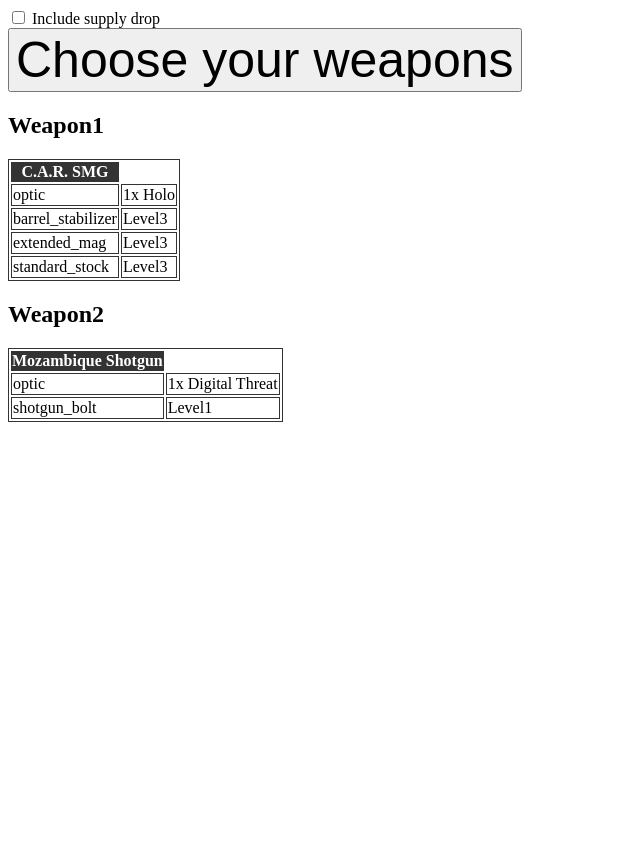
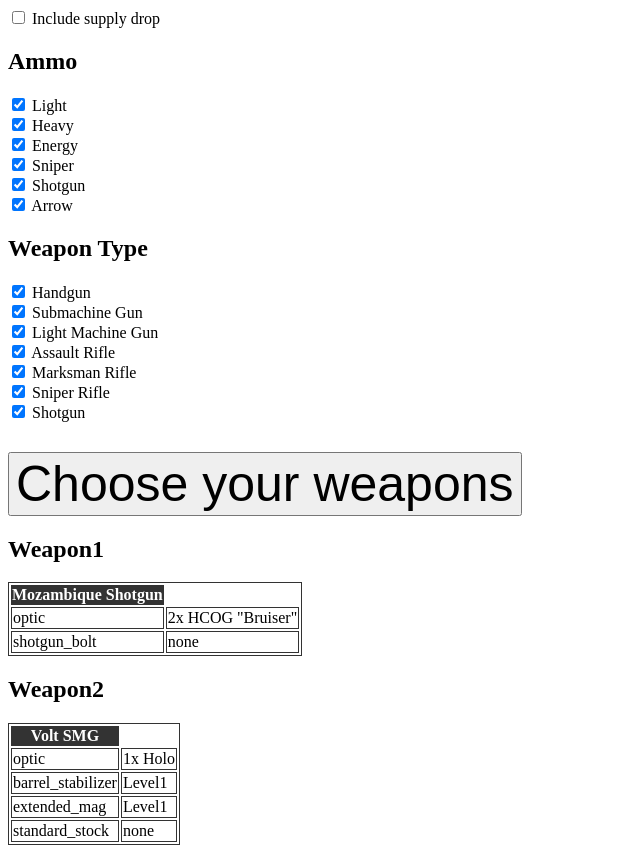
Before and after one commit to WhiteAsparagus1101/ChooseYourWeaponsForApexLegends, a plain HTML site: page index.html in a window 1280 px wide. Both pictures are taken after a click on the button "Choose your weapons". Shown: the whole page, without its empty margins (0-640 px from the left). Before the commit the page ends 800 px from the top, so only its background shows below. Drawn offline with Linux system fonts and the light colour scheme.

Commit message:
弾の種類と武器の種類でフィルターをかけられるようにした。

```diff
--- a/functions.js
+++ b/functions.js
@@ -1,308 +1,417 @@
 const weapons = [{
     "name": "HAVOC Rifle",
-        "attatchment": {
+    "ammo": "Energy",
+    "weapon_type": "MR",
+    "attachments": {
         "optic": ["none", "1x HCOG \"Classic\"", "1x Holo", "2x HCOG \"Bruiser\"", "1x-2x Variable Holo", "3x HCOG \"Ranger\"", "2x-4x Variable AOG"],
         "extended_mag": ["none", "Level1", "Level2", "Level3", "Level4"],
         "standard_stock": ["none", "Level1", "Level2", "Level3"],
         "hop_up": ["none", "Turbocharger"]
     },
-        "supply drop": false
+    "supply_drop": false
 },
 {
     "name": "VK-47 Flatline",
-        "attatchment": {
+    "ammo": "Heavy",
+    "weapon_type": "AR",
+    "attachments": {
         "optic": ["none", "1x HCOG \"Classic\"", "1x Holo", "2x HCOG \"Bruiser\"", "1x-2x Variable Holo", "3x HCOG \"Ranger\"", "2x-4x Variable AOG"],
         "extended_mag": ["none", "Level1", "Level2", "Level3", "Level4"],
         "standard_stock": ["none", "Level1", "Level2", "Level3"]
     },
-        "supply drop": false,
+    "supply_drop": false,
 },
 {
     "name": "Hemlok Burst AR",
-        "attatchment": {
+    "ammo": "Heavy",
+    "weapon_type": "AR",
+    "attachments": {
         "optic": ["none", "1x HCOG \"Classic\"", "1x Holo", "2x HCOG \"Bruiser\"", "1x-2x Variable Holo", "3x HCOG \"Ranger\"", "2x-4x Variable AOG"],
         "barrel_stabilizer": ["none", "Level1", "Level2", "Level3"],
         "extended_mag": ["none", "Level1", "Level2", "Level3", "Level4"],
         "standard_stock": ["none", "Level1", "Level2", "Level3"],
         "hop_up": ["none", "Boosted Loader"]
     },
-        "supply drop": false
+    "supply_drop": false
 },
 {
     "name": "R-301 Carbine",
-        "attatchment": {
+    "ammo": "Light",
+    "weapon_type": "AR",
+    "attachments": {
         "optic": ["none", "1x HCOG \"Classic\"", "1x Holo", "2x HCOG \"Bruiser\"", "1x-2x Variable Holo", "3x HCOG \"Ranger\"", "2x-4x Variable AOG"],
         "barrel_stabilizer": ["none", "Level1", "Level2", "Level3"],
         "extended_mag": ["none", "Level1", "Level2", "Level3", "Level4"],
         "standard_stock": ["none", "Level1", "Level2", "Level3"]
     },
-        "supply drop": false
+    "supply_drop": false
 },
 {
     "name": "Alternator SMG",
-        "attatchment": {
+    "ammo": "Light",
+    "weapon_type": "SMG",
+    "attachments": {
         "optic": ["none", "1x HCOG \"Classic\"", "1x Holo", "2x HCOG \"Bruiser\"", "1x-2x Variable Holo", "1x Digital Threat"]
     },
-        "supply drop": true,
+    "supply_drop": true,
 },
 {
     "name": "Prowler Burst PDW",
-        "attatchment": {
+    "ammo": "Heavy",
+    "weapon_type": "SMG",
+    "attachments": {
         "optic": ["none", "1x HCOG \"Classic\"", "1x Holo", "2x HCOG \"Bruiser\"", "1x-2x Variable Holo", "1x Digital Threat"],
         "extended_mag": ["none", "Level1", "Level2", "Level3", "Level4"],
         "standard_stock": ["none", "Level1", "Level2", "Level3"]
     },
-        "supply drop": false
+    "supply_drop": false
 },
 {
     "name": "R-99 SMG",
-        "attatchment": {
+    "ammo": "Heavy",
+    "weapon_type": "SMG",
+    "attachments": {
         "optic": ["none", "1x HCOG \"Classic\"", "1x Holo", "2x HCOG \"Bruiser\"", "1x-2x Variable Holo", "1x Digital Threat"],
         "barrel_stabilizer": ["none", "Level1", "Level2", "Level3"],
         "extended_mag": ["none", "Level1", "Level2", "Level3", "Level4"],
         "standard_stock": ["none", "Level1", "Level2", "Level3"]
     },
-        "supply drop": false
+    "supply_drop": false
 },
 {
     "name": "Volt SMG",
-        "attatchment": {
+    "ammo": "Energy",
+    "weapon_type": "SMG",
+    "attachments": {
         "optic": ["none", "1x HCOG \"Classic\"", "1x Holo", "2x HCOG \"Bruiser\"", "1x-2x Variable Holo", "1x Digital Threat"],
         "barrel_stabilizer": ["none", "Level1", "Level2", "Level3"],
         "extended_mag": ["none", "Level1", "Level2", "Level3", "Level4"],
         "standard_stock": ["none", "Level1", "Level2", "Level3"]
     },
-        "supply drop": false
+    "supply_drop": false
 },
 {
     "name": "C.A.R. SMG",
-        "attatchment": {
+    "ammo": "Heavy",
+    "weapon_type": "SMG",
+    "attachments": {
         "optic": ["none", "1x HCOG \"Classic\"", "1x Holo", "2x HCOG \"Bruiser\"", "1x-2x Variable Holo", "1x Digital Threat"],
         "barrel_stabilizer": ["none", "Level1", "Level2", "Level3"],
         "extended_mag": ["none", "Level1", "Level2", "Level3", "Level4"],
         "standard_stock": ["none", "Level1", "Level2", "Level3"]
     },
-        "supply drop": false
+    "supply_drop": false
 },
 {
     "name": "Devotion LMG",
-        "attatchment": {
+    "ammo": "Energy",
+    "weapon_type": "LMG",
+    "attachments": {
         "optic": ["none", "1x HCOG \"Classic\"", "1x Holo", "2x HCOG \"Bruiser\"", "1x-2x Variable Holo", "3x HCOG \"Ranger\"", "2x-4x Variable AOG"],
         "barrel_stabilizer": ["none", "Level1", "Level2", "Level3"],
         "extended_mag": ["none", "Level1", "Level2", "Level3", "Level4"],
         "standard_stock": ["none", "Level1", "Level2", "Level3"],
         "hop_up": ["none", "Turbocharger"]
     },
-        "supply drop": false
+    "supply_drop": false
 },
 {
     "name": "L-STAR EMG",
-        "attatchment": {
+    "ammo": "Energy",
+    "weapon_type": "LMG",
+    "attachments": {
         "optic": ["none", "1x HCOG \"Classic\"", "1x Holo", "2x HCOG \"Bruiser\"", "1x-2x Variable Holo", "3x HCOG \"Ranger\"", "2x-4x Variable AOG"],
         "barrel_stabilizer": ["none", "Level1", "Level2", "Level3"],
         "extended_mag": ["none", "Level1", "Level2", "Level3", "Level4"],
         "standard_stock": ["none", "Level1", "Level2", "Level3"]
     },
-        "supply drop": false
+    "supply_drop": false
 },
 {
     "name": "M600 Spitfire",
-        "attatchment": {
+    "ammo": "Heavy",
+    "weapon_type": "LMG",
+    "attachments": {
         "optic": ["none", "1x HCOG \"Classic\"", "1x Holo", "2x HCOG \"Bruiser\"", "1x-2x Variable Holo", "3x HCOG \"Ranger\"", "2x-4x Variable AOG"]
     },
-        "supply drop": true
+    "supply_drop": true
 },
 {
     "name": "Rampage LMG",
-        "attatchment": {
+    "ammo": "Heavy",
+    "weapon_type": "LMG",
+    "attachments": {
         "optic": ["none", "1x HCOG \"Classic\"", "1x Holo", "2x HCOG \"Bruiser\"", "1x-2x Variable Holo", "3x HCOG \"Ranger\"", "2x-4x Variable AOG"],
         "barrel_stabilizer": ["none", "Level1", "Level2", "Level3"],
         "extended_mag": ["none", "Level1", "Level2", "Level3", "Level4"],
         "standard_stock": ["none", "Level1", "Level2", "Level3"]
     },
-        "supply drop": false
+    "supply_drop": false
 },
 {
     "name": "G7 Scout",
-        "attatchment": {
+    "ammo": "Light",
+    "weapon_type": "MR",
+    "attachments": {
         "optic": ["none", "1x HCOG \"Classic\"", "1x Holo", "2x HCOG \"Bruiser\"", "1x-2x Variable Holo", "3x HCOG \"Ranger\"", "2x-4x Variable AOG"]
     },
-        "supply drop": true
+    "supply_drop": true
 },
 {
     "name": "Triple Take",
-        "attatchment": {
+    "ammo": "Energy",
+    "weapon_type": "MR",
+    "attachments": {
         "optic": ["none", "1x HCOG \"Classic\"", "1x Holo", "2x HCOG \"Bruiser\"", "1x-2x Variable Holo", "3x HCOG \"Ranger\"", "2x-4x Variable AOG"],
         "extended_mag": ["none", "Level1", "Level2", "Level3", "Level4"],
         "sniper_stock": ["none", "Level1", "Level2", "Level3"]
     },
-        "supply drop": false
+    "supply_drop": false
 },
 {
     "name": "30-30 Repeater",
-        "attatchment": {
+    "ammo": "Heavy",
+    "weapon_type": "MR",
+    "attachments": {
         "optic": ["none", "1x HCOG \"Classic\"", "1x Holo", "2x HCOG \"Bruiser\"", "1x-2x Variable Holo", "3x HCOG \"Ranger\"", "2x-4x Variable AOG"],
         "extended_mag": ["none", "Level1", "Level2", "Level3", "Level4"],
         "sniper_stock": ["none", "Level1", "Level2", "Level3"],
         "hop_up": ["none", "Shatter Caps"]
     },
-        "supply drop": false
+    "supply_drop": false
 },
 {
     "name": "Bocek Compound Bow",
-        "attatchment": {
+    "ammo": "Arrow",
+    "weapon_type": "MR",
+    "attachments": {
         "optic": ["none", "1x HCOG \"Classic\"", "1x Holo", "2x HCOG \"Bruiser\"", "1x-2x Variable Holo", "3x HCOG \"Ranger\""],
         "hop_up": ["none", "Deadeye's Tempo", "Shatter Caps"]
     },
-        "supply drop": false
+    "supply_drop": false
 },
 {
     "name": "Charge Rifle",
-        "attatchment": {
+    "ammo": "Sniper",
+    "weapon_type": "SR",
+    "attachments": {
         "optic": ["none", "1x HCOG \"Classic\"", "1x Holo", "2x HCOG \"Bruiser\"", "1x-2x Variable Holo", "6x Sniper", "3x HCOG \"Ranger\"", "2x-4x Variable AOG", "4x-8x Variable Sniper", "4x-10x Digital Sniper Threat"],
         "sniper_stock": ["none", "Level1", "Level2", "Level3"]
     },
-        "supply drop": false
+    "supply_drop": false
 },
 {
     "name": "Longbow DMR",
-        "attatchment": {
+    "ammo": "Sniper",
+    "weapon_type": "SR",
+    "attachments": {
         "optic": ["none", "1x HCOG \"Classic\"", "1x Holo", "2x HCOG \"Bruiser\"", "1x-2x Variable Holo", "6x Sniper", "3x HCOG \"Ranger\"", "2x-4x Variable AOG", "4x-8x Variable Sniper", "4x-10x Digital Sniper Threat"],
         "barrel_stabilizer": ["none", "Level1", "Level2", "Level3"],
         "extended_mag": ["none", "Level1", "Level2", "Level3", "Level4"],
         "sniper_stock": ["none", "Level1", "Level2", "Level3"]
     },
-        "supply drop": false
+    "supply_drop": false
 },
 {
     "name": "Kraber .50-Cal Sniper",
-        "attatchment": {},
-        "supply drop": true
+    "ammo": "Sniper",
+    "weapon_type": "SR",
+    "attachments": {},
+    "supply_drop": true
 },
 {
     "name": "Sentinel",
-        "attatchment": {
+    "ammo": "Sniper",
+    "weapon_type": "SR",
+    "attachments": {
         "optic": ["none", "1x HCOG \"Classic\"", "1x Holo", "2x HCOG \"Bruiser\"", "1x-2x Variable Holo", "6x Sniper", "3x HCOG \"Ranger\"", "2x-4x Variable AOG", "4x-8x Variable Sniper", "4x-10x Digital Sniper Threat"],
         "extended_mag": ["none", "Level1", "Level2", "Level3", "Level4"],
         "sniper_stock": ["none", "Level1", "Level2", "Level3"],
         "hop_up": ["none", "Deadeye's Tempo"]
     },
-        "supply drop": false
+    "supply_drop": false
 },
 {
     "name": "EVA-8 Auto",
-        "attatchment": {
+    "ammo": "Shotgun",
+    "weapon_type": "SG",
+    "attachments": {
         "optic": ["none", "1x HCOG \"Classic\"", "1x Holo", "2x HCOG \"Bruiser\"", "1x-2x Variable Holo", "1x Digital Threat"],
         "shotgun_bolt": ["none", "Level1", "Level2", "Level3"]
     },
-        "supply drop": false
+    "supply_drop": false
 },
 {
     "name": "Mastiff Shotgun",
-        "attatchment": {
+    "ammo": "Shotgun",
+    "weapon_type": "SG",
+    "attachments": {
         "optic": ["none", "1x HCOG \"Classic\"", "1x Holo", "2x HCOG \"Bruiser\"", "1x-2x Variable Holo", "1x Digital Threat"],
         "shotgun_bolt": ["none", "Level1", "Level2", "Level3"],
         "hop_up": ["none", "Dual Shell"]
     },
-        "supply drop": false
+    "supply_drop": false
 },
 {
     "name": "Mozambique Shotgun",
-        "attatchment": {
+    "ammo": "Shotgun",
+    "weapon_type": "SG",
+    "attachments": {
         "optic": ["none", "1x HCOG \"Classic\"", "1x Holo", "2x HCOG \"Bruiser\"", "1x-2x Variable Holo", "1x Digital Threat"],
         "shotgun_bolt": ["none", "Level1", "Level2", "Level3"]
     },
-        "supply drop": false
+    "supply_drop": false
 },
 {
     "name": "Peacekeeper",
-        "attatchment": {
+    "ammo": "Shotgun",
+    "weapon_type": "SG",
+    "attachments": {
         "optic": ["none", "1x HCOG \"Classic\"", "1x Holo", "2x HCOG \"Bruiser\"", "1x-2x Variable Holo", "1x Digital Threat"],
         "shotgun_bolt": ["none", "Level1", "Level2", "Level3"]
     },
-        "supply drop": false
+    "supply_drop": false
 },
 {
     "name": "RE-45 Auto",
-        "attatchment": {
+    "ammo": "Light",
+    "weapon_type": "HG",
+    "attachments": {
         "optic": ["none", "1x HCOG \"Classic\"", "1x Holo", "2x HCOG \"Bruiser\"", "1x-2x Variable Holo", "1x Digital Threat"],
         "barrel_stabilizer": ["none", "Level1", "Level2", "Level3"],
         "extended_mag": ["none", "Level1", "Level2", "Level3", "Level4"]
     },
-        "supply drop": false
+    "supply_drop": false
 },
 {
     "name": "P2020",
-        "attatchment": {
+    "ammo": "Light",
+    "weapon_type": "HG",
+    "attachments": {
         "optic": ["none", "1x HCOG \"Classic\"", "1x Holo", "2x HCOG \"Bruiser\"", "1x-2x Variable Holo", "1x Digital Threat"],
         "extended_mag": ["none", "Level1", "Level2", "Level3", "Level4"]
     },
-        "supply drop": false
+    "supply_drop": false
 },
 {
     "name": "Wingman",
-        "attatchment": {
+    "ammo": "Heavy",
+    "weapon_type": "HG",
+    "attachments": {
         "optic": ["none", "1x HCOG \"Classic\"", "1x Holo", "2x HCOG \"Bruiser\"", "1x-2x Variable Holo", "1x Digital Threat"],
         "extended_mag": ["none", "Level1", "Level2", "Level3", "Level4"],
         "hop_up": ["none", "Boosted Loader"]
     },
-        "supply drop": false
+    "supply_drop": false
 }
 ];
 
-let includeSupplyDrop = false;
+
+function chooseAndDisplay() {
+    let filterdWeapons = filtering(weapons.slice());
+    let results = chooseWeapons(filterdWeapons);
+    displayWeapons(results);
+}
+
+function filtering(hairetsu) {
+    let filteredArray = hairetsu;
+
+    // サプライドロップふるいにかけてる
+    let includeSupplyDrop = document.getElementById("supply_drop").checked;
+    if (includeSupplyDrop == false) {
+        filteredArray = filteredArray.filter(w => w["supply_drop"] == false);
+    }
 
 
-function choose() {
-    let results = [];
-
-    for (let i = 0; i < 2; i++) {
-        let result = {};
-        let weapon = weapons[Math.floor(Math.random() * weapons.length)];
-        if (!includeSupplyDrop) {
-            while (weapon["supply drop"] == true) {
-                weapon = weapons[Math.floor(Math.random() * weapons.length)];
+    // Ammoふるいをかける
+    let ammoChecks = document.getElementById("Ammo").children;
+    let ammoCheckedList = [];
+    for (let r of ammoChecks) {
+        let checkBox = r.children[0];
+        if (checkBox.checked == true) {
+            console.log("checked")
+            ammoCheckedList.push(checkBox.name);
         }
     }
-        result["name"] = weapon["name"];
+    filteredArray = filteredArray.filter(w => ammoCheckedList.includes(w["ammo"]));
 
-        let attatch = {};
-        for (const [key, value] of Object.entries(weapon["attatchment"])) {
-            attatch[key] = value[Math.floor(Math.random() * value.length)];
+
+    // weapon typeふるいをかける
+    let weaponTypeChecks = document.getElementById("Weapon Type").children;
+    let weaponTypeCheckedList = [];
+    for (let r of weaponTypeChecks) {
+        let checkBox = r.children[0];
+        if (checkBox.checked == true) {
+            console.log("checked")
+            weaponTypeCheckedList.push(checkBox.name);
         }
-        result["attatchment"] = attatch;
+    }
+    filteredArray = filteredArray.filter(w => weaponTypeCheckedList.includes(w["weapon_type"]));
 
-        results.push(result);
+
+
+    console.log(filteredArray);
+
+    return filteredArray;
 }
 
+
+
+
+
+function displayWeapons(results) {
+    // 結果表示
     // console.log(results);
     let display = "";
 
+    if (results.length == 2) {
         for (let i = 0; i < 2; i++) {
             let res = results[i];
-        display += `<h2>Weapon${i+1}</h2><table><thead><tr><th>${res["name"]}</th></tr></thead><tbody>`;
-        for (const [key, value] of Object.entries(res["attatchment"])) {
+            display += `<h2>Weapon${i + 1}</h2><table><thead><tr><th>${res["name"]}</th></tr></thead><tbody>`;
+            for (const [key, value] of Object.entries(res["attachments"])) {
                 display += `<tr><td>${key}</td><td>${value}</td></tr>`
             }
             display += "</tbody></table>"
         }
+    }else{
+        display = "<p style=\"color:red;font-size:60px;\">There is no candidate of weapons.</p>"
+    }
 
     let d1 = document.getElementById("results");
     d1.innerHTML = display;
+
 }
 
-function changeSupplyDrop() {
-    let check = document.getElementById("supply_drop");
-    includeSupplyDrop = check.checked;
-    // console.log(check.checked);
-    console.log(includeSupplyDrop);
+
+function chooseWeapons(filterdWeapons) {
+    // 武器を2つ選んでる
+    let results = [];
+
+    if (filterdWeapons.length != 0) {
+        for (let i = 0; i < 2; i++) {
+            let result = {};
+            let random_number = Math.floor(Math.random() * filterdWeapons.length);
+            let weapon = filterdWeapons[random_number];
+
+            result["name"] = weapon["name"];
+
+            let attach = {};
+            for (const [key, value] of Object.entries(weapon["attachments"])) {
+                attach[key] = value[Math.floor(Math.random() * value.length)];
             }
+            result["attachments"] = attach;
+
+            results.push(result);
+        }
+    }
+
+    return results;
+
+}
+
 
 
 window.addEventListener("load", () => {
     let btn = document.getElementById("b1");
-    btn.addEventListener("click", choose, false);
-
-    let check = document.getElementById("supply_drop");
-    check.addEventListener("click", changeSupplyDrop, false);
+    btn.addEventListener("click", chooseAndDisplay, false);
 })
--- a/index.html
+++ b/index.html
@@ -13,6 +13,73 @@
         <label for="supply_drop">Include supply drop</label>
     </div>
 
+    <div>
+        <h2>Ammo</h2>
+        <div id="Ammo">
+            <div>
+                <input type="checkbox" id="Light" name="Light" checked=true>
+                <label for="Light">Light</label>
+            </div>
+            <div>
+                <input type="checkbox" id="Heavy" name="Heavy" checked=true>
+                <label for="Heavy">Heavy</label>
+            </div>
+            <div>
+                <input type="checkbox" id="Energy" name="Energy" checked=true>
+                <label for="Energy">Energy</label>
+            </div>
+            <div>
+                <input type="checkbox" id="Sniper" name="Sniper" checked=true>
+                <label for="Sniper">Sniper</label>
+            </div>
+            <div>
+                <input type="checkbox" id="Shotgun" name="Shotgun" checked=true>
+                <label for="Shotgun">Shotgun</label>
+            </div>
+            <div>
+                <input type="checkbox" id="Arrow" name="Arrow" checked=true>
+                <label for="Arrow">Arrow</label>
+            </div>
+
+        </div>
+    </div>
+
+
+    <div>
+        <h2>Weapon Type</h2>
+        <div id="Weapon Type">
+            <div>
+                <input type="checkbox" id="HG" name="HG" checked=true>
+                <label for="HG">Handgun</label>
+            </div>
+            <div>
+                <input type="checkbox" id="SMG" name="SMG" checked=true>
+                <label for="SMG">Submachine Gun</label>
+            </div>
+            <div>
+                <input type="checkbox" id="LMG" name="LMG" checked=true>
+                <label for="LMG">Light Machine Gun</label>
+            </div>
+            <div>
+                <input type="checkbox" id="AR" name="AR" checked=true>
+                <label for="AR">Assault Rifle</label>
+            </div>
+            <div>
+                <input type="checkbox" id="MR" name="MR" checked=true>
+                <label for="MR">Marksman Rifle</label>
+            </div>
+            <div>
+                <input type="checkbox" id="SR" name="SR" checked=true>
+                <label for="SR">Sniper Rifle</label>
+            </div>
+            <div>
+                <input type="checkbox" id="SG" name="SG" checked=true>
+                <label for="SG">Shotgun</label>
+            </div>
+
+        </div>
+    </div>
+
 
     <button id="b1" class="b1">Choose your weapons</button>
 
--- a/style.css
+++ b/style.css
@@ -1,5 +1,6 @@
 .b1 {
     font-size: 50px;
+    margin-top: 30px;
 }
 
 table,
```
Lines whose indentation alone changed are shown as unchanged.
